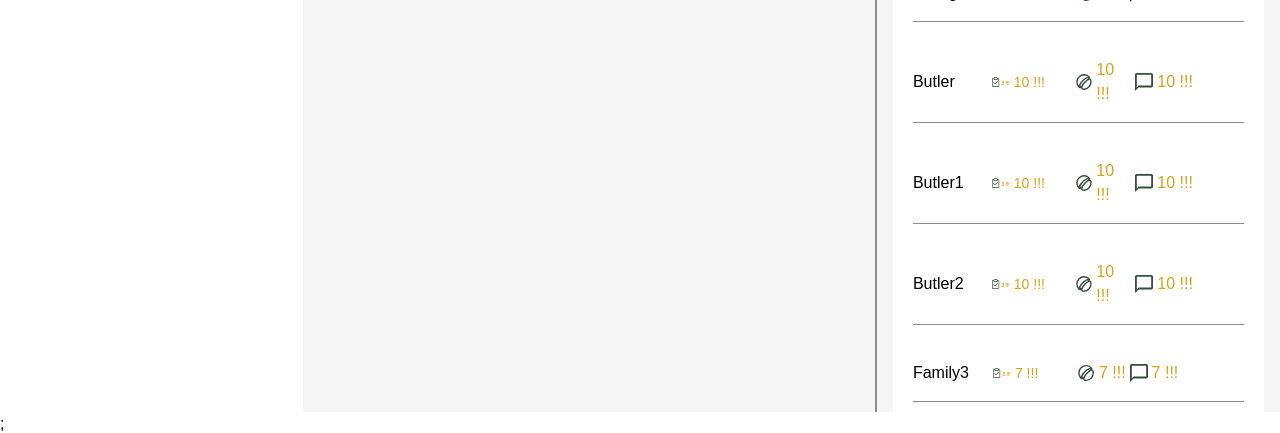
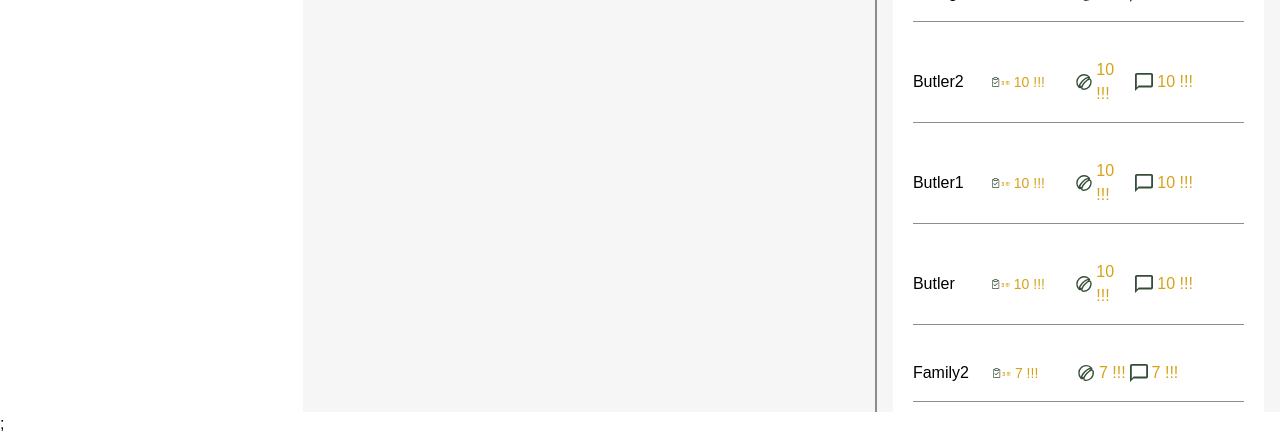
Before and after one commit to mehdifadaei-irn/homespec, a Next.js app: page /dashboard/plan in a window 1280 px wide. Shown: the part 841-1274 px from the top of the page. Built offline with nearby package versions, Linux system fonts and the light colour scheme; some icons are missing; a web font is replaced by a local one.

Commit message:
feat: add changing rightside list data from ThreeDCanvas component

```diff
--- a/src/components/ThreeD/ThreeDCanvas.jsx
+++ b/src/components/ThreeD/ThreeDCanvas.jsx
@@ -1,3 +1,4 @@
+/* eslint-disable @typescript-eslint/no-unused-vars */
 import React from "react";
 
 const ThreeDCanvas = ({
@@ -5,8 +6,7 @@ const ThreeDCanvas = ({
   sideDataItemClicked,
   setSideDataItemClicked,
   setSideDataItemHovered,
-  // setSideDataList,
-  // put an state for list
+  setSideDataList,
 }) => {
   const listMockData = [
     {
--- a/src/features/Dashboard/planPage/GroundFloor/index.components.tsx
+++ b/src/features/Dashboard/planPage/GroundFloor/index.components.tsx
@@ -1,20 +1,22 @@
 import React from "react";
 import GroundFloorNav from "../../components/GroundFloorNav";
 import ThreeDCanvas from "@/components/ThreeD/ThreeDCanvas.jsx";
-
+import { planSpaces } from "../index.types";
 
 type Props = {
   sideDataItemHovered: string | null;
   sideDataItemClicked: string | null;
   setSideDataItemHovered: (string: string) => void;
   setSideDataItemClicked: (string: string) => void;
-  // setSideDataList: (any) => void;
+  setSideDataList: (dataList: planSpaces[]) => void;
 };
 
-const GroundFloor = ({ sideDataItemHovered,
+const GroundFloor = ({
+  sideDataItemHovered,
   sideDataItemClicked,
   setSideDataItemClicked,
   setSideDataItemHovered,
+  setSideDataList,
 }: Props) => {
   return (
     <div className="flex h-full flex-col">
@@ -26,7 +28,7 @@ const GroundFloor = ({ sideDataItemHovered,
           sideDataItemClicked={sideDataItemClicked}
           setSideDataItemClicked={setSideDataItemClicked}
           setSideDataItemHovered={setSideDataItemHovered}
-          // setSideDataList={setSideDataList}
+          setSideDataList={setSideDataList}
         />
       </div>
       {/* <GroundFloorBottomSections title="Material" /> */}
--- a/src/features/Dashboard/planPage/RightSidebar/index.components.tsx
+++ b/src/features/Dashboard/planPage/RightSidebar/index.components.tsx
@@ -1,106 +1,31 @@
-import { planSpaces } from "../index.types";
 import { ArrowRight2 } from "iconsax-react";
 import Tasks from "@/assets/icons/common/tasks.svg";
 import Earth from "@/assets/icons/common/earth.svg";
 import Comment from "@/assets/icons/common/comment.svg";
-
-const sideDataList: planSpaces[] = [
-  {
-    comments: 7,
-    name: "Porch",
-    total: "2/12",
-    val1: 7,
-  },
-  {
-    comments: 11,
-    name: "Entry",
-    total: "2/12",
-    val1: 10,
-  },
-  {
-    comments: 14,
-    name: "Longue",
-    total: "2/12",
-    val1: 2,
-  },
-  {
-    comments: 41,
-    name: "Bed 5",
-    total: "2/12",
-    val1: 3,
-  },
-  {
-    comments: 71,
-    name: "Kitchen",
-    total: "2/12",
-    val1: 1,
-  },
-  {
-    comments: 48,
-    name: "Powder Room",
-    total: "2/12",
-    val1: 5,
-  },
-  {
-    comments: 98,
-    name: "Dining",
-    total: "2/12",
-    val1: 20,
-  },
-  {
-    comments: 2,
-    name: "Family",
-    total: "2/12",
-    val1: 7,
-  },
-  {
-    comments: 2,
-    name: "Garage",
-    total: "2/12",
-    val1: 4,
-  },
-  {
-    comments: 2,
-    name: "Butler",
-    total: "2/12",
-    val1: 10,
-  },
-  {
-    comments: 2,
-    name: "Butler1",
-    total: "2/12",
-    val1: 10,
-  },
-  {
-    comments: 2,
-    name: "Butler2",
-    total: "2/12",
-    val1: 10,
-  },
-  {
-    comments: 2,
-    name: "Family3",
-    total: "2/12",
-    val1: 7,
-  },
-];
+import { planSpaces } from "../index.types";
 
 type Props = {
-  setSideDataHovered: (string: string | null) => void;
+  sideDataList: any;
+  setSideDataItemHovered: (string: string | null) => void;
+  setSideDataItemClicked: (string: string | null) => void;
 };
 
-const RightSideBar = ({ setSideDataHovered }: Props) => {
+const RightSideBar = ({
+  sideDataList,
+  setSideDataItemHovered,
+  setSideDataItemClicked,
+}: Props) => {
   return (
     <div className="w-full">
       <div className="border-l-2 border-oslo-gray px-4 pt-4">
         <p className="text-xl font-bold text-black">Plan Spaces</p>
         <ul className="flex flex-col">
-          {sideDataList.map((item) => (
+          {sideDataList.map((item: planSpaces) => (
             <li
               key={item.name}
-              onMouseEnter={() => setSideDataHovered(item.name)}
-              onMouseLeave={() => setSideDataHovered(null)}
-              // onClick={() => setSideDataItemClicked(item.name)}
+              onMouseEnter={() => setSideDataItemHovered(item.name)}
+              onMouseLeave={() => setSideDataItemHovered(null)}
+              onClick={() => setSideDataItemClicked(item.name)}
               className="bg-white  px-5  group  py-2.5"
             >
               <div className=" py-4 group-hover:text-white transition-all duration-200 hover:bg-secondary flex cursor-pointer items-center justify-between border-b-[1.2px] border-oslo-gray">
--- a/src/features/Dashboard/planPage/index.tsx
+++ b/src/features/Dashboard/planPage/index.tsx
@@ -1,12 +1,98 @@
-"use client"
+"use client";
 import { HTab, HTabItem } from "@/components/ui-kit/HTab";
 import React, { useState } from "react";
 import GroundFloor from "./GroundFloor/index.components";
 import FirstFloor from "./FirstFloor/index.components";
 import RightSideBar from "./RightSidebar/index.components";
+import { planSpaces } from "./index.types";
 
 const PlanPage = () => {
-  const [SideDataHovered, setSideDataHovered] = useState<string | null>(null);
+  const [sideDataItemHovered, setSideDataItemHovered] = useState<string | null>(
+    null
+  );
+  const [sideDataItemClicked, setSideDataItemClicked] = useState<string | null>(
+    null
+  );
+  const [sideDataList, setSideDataList] = useState<planSpaces[] | null>([
+    {
+      comments: 7,
+      name: "Porch",
+      total: "2/12",
+      val1: 7,
+    },
+    {
+      comments: 11,
+      name: "Entry",
+      total: "2/12",
+      val1: 10,
+    },
+    {
+      comments: 14,
+      name: "Longue",
+      total: "2/12",
+      val1: 2,
+    },
+    {
+      comments: 41,
+      name: "Bed 5",
+      total: "2/12",
+      val1: 3,
+    },
+    {
+      comments: 71,
+      name: "Kitchen",
+      total: "2/12",
+      val1: 1,
+    },
+    {
+      comments: 48,
+      name: "Powder Room",
+      total: "2/12",
+      val1: 5,
+    },
+    {
+      comments: 98,
+      name: "Dining",
+      total: "2/12",
+      val1: 20,
+    },
+    {
+      comments: 2,
+      name: "Family",
+      total: "2/12",
+      val1: 7,
+    },
+    {
+      comments: 2,
+      name: "Garage",
+      total: "2/12",
+      val1: 4,
+    },
+    {
+      comments: 2,
+      name: "Butler2",
+      total: "2/12",
+      val1: 10,
+    },
+    {
+      comments: 2,
+      name: "Butler1",
+      total: "2/12",
+      val1: 10,
+    },
+    {
+      comments: 2,
+      name: "Butler",
+      total: "2/12",
+      val1: 10,
+    },
+    {
+      comments: 2,
+      name: "Family2",
+      total: "2/12",
+      val1: 7,
+    },
+  ]);
 
   return (
     <div className="w-full pl-[303px]">
@@ -18,8 +104,11 @@ const PlanPage = () => {
           >
             <HTabItem label="Ground Floor" value="Ground-Floor">
               <GroundFloor
-                setSideDataHovered={setSideDataHovered}
-                sideDataHovered={SideDataHovered}
+                setSideDataList={setSideDataList}
+                setSideDataItemHovered={setSideDataItemHovered}
+                setSideDataItemClicked={setSideDataItemClicked}
+                sideDataItemClicked={sideDataItemClicked}
+                sideDataItemHovered={sideDataItemHovered}
               />
             </HTabItem>
             <HTabItem label="First Floor" value="First-Floor">
@@ -28,7 +117,11 @@ const PlanPage = () => {
           </HTab>
         </section>
         <section className="w-[420px]">
-          <RightSideBar setSideDataHovered={setSideDataHovered} />
+          <RightSideBar
+            setSideDataItemHovered={setSideDataItemHovered}
+            setSideDataItemClicked={setSideDataItemClicked}
+            sideDataList={sideDataList}
+          />
         </section>
       </div>
     </div>
```
